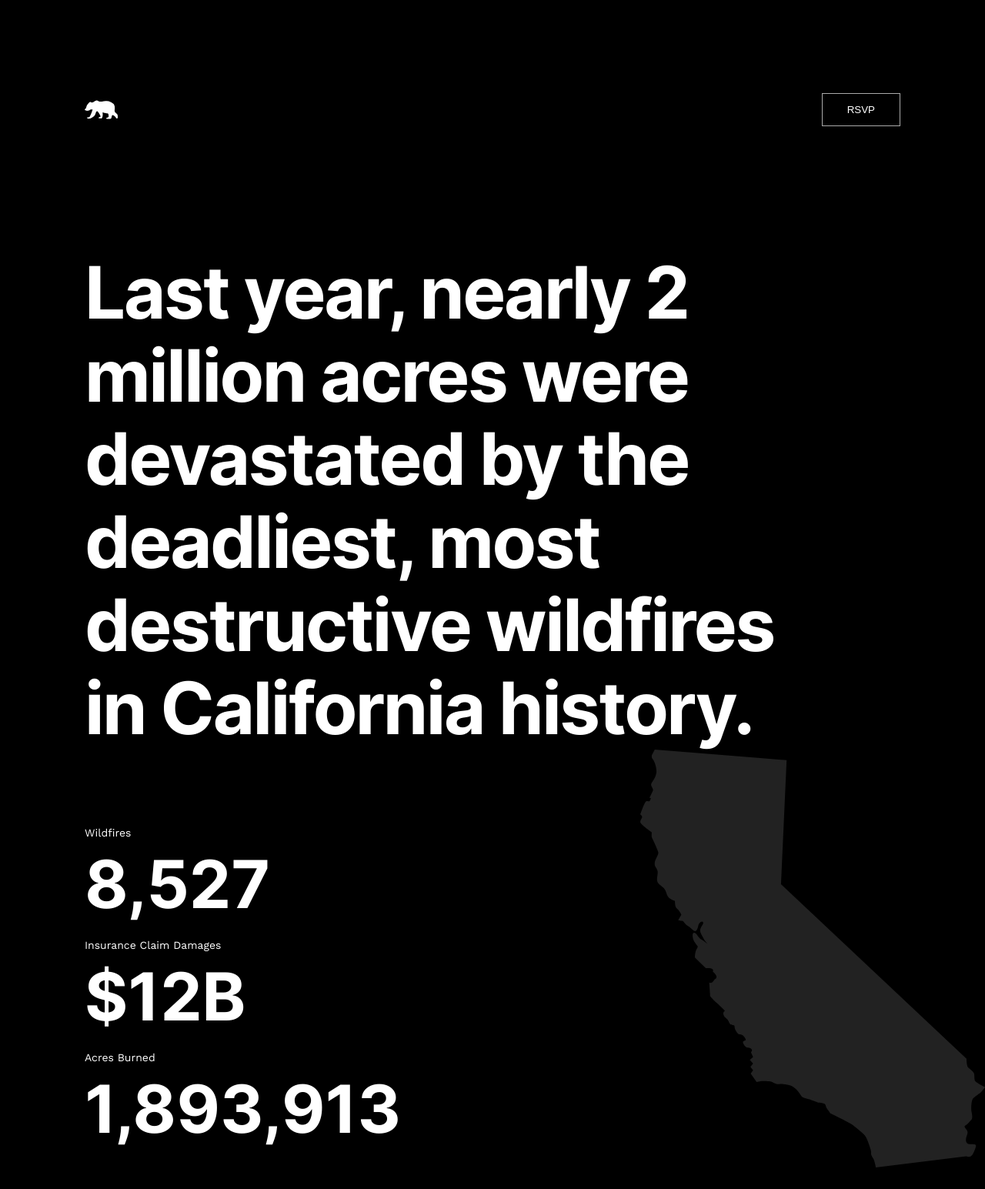
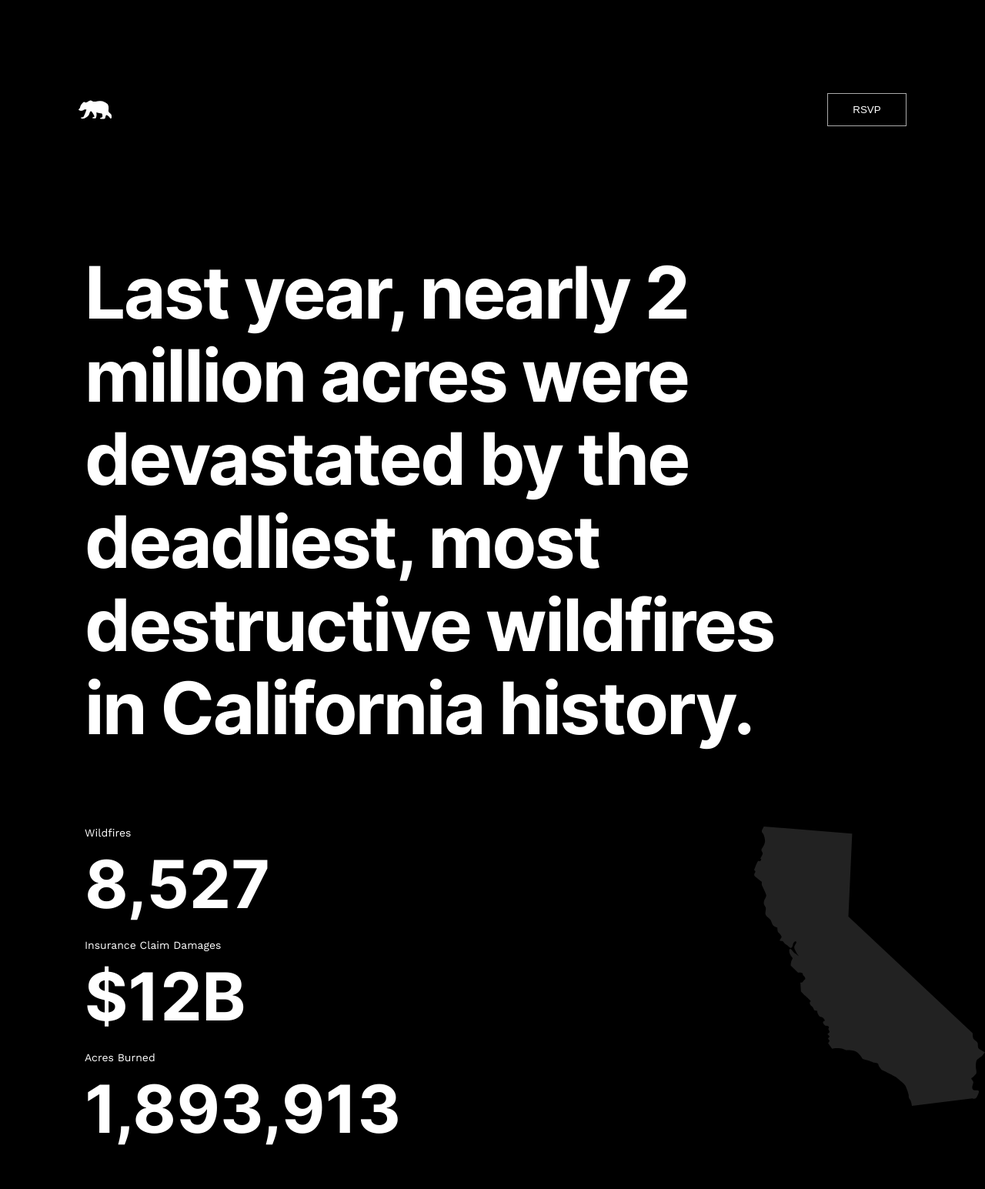
Before and after one commit to huangrunhong/16_Aufgaben, a plain HTML site: page index.html in a window 1280 px wide. Shown: the part 540-2085 px from the top of the page at 77% size. Drawn offline with Linux system fonts and the light colour scheme.

Commit message:
first change

```diff
--- a/assets/scss/style.scss
+++ b/assets/scss/style.scss
@@ -18,14 +18,15 @@
 
 body {
   max-width: 1320px;
-  margin-inline: auto;
+  margin: 0 auto;
 }
 header {
   background-color: black;
   text-align: center;
+  display: flex;
+  flex-direction: column;
+  // align-items: center;
   .Content {
-    margin-inline: 439px;
-
     .Line {
       width: 1px;
       height: 150px;
@@ -52,12 +53,12 @@ header {
   }
 
   .Interaction {
-    margin-top: 308px;
-    padding-bottom: 40px;
+    margin-top: 19.25rem;
+    padding-inline: 8%;
+    padding-bottom: 2.5rem;
     display: flex;
     flex-direction: row;
     justify-content: space-between;
-    padding-inline: 110px;
   }
   img {
     width: 43px;
@@ -83,6 +84,7 @@ header {
     div {
       padding-top: 100px;
       padding-bottom: 17px;
+      flex: 1;
 
       p {
         @include mixin.fontStyle(WorkSans, 14px, 400, white, 16px);
@@ -93,12 +95,15 @@ header {
         margin-bottom: 17px;
       }
     }
-
+  }
+  .map_image {
+    display: block;
+    flex: 1;
+    position: absolute;
+    top: 0;
+    right: 0;
     img {
-      width: 448px;
-      position: absolute;
-      top: 0;
-      right: 0;
+      width: 100%;
     }
   }
 }
@@ -323,7 +328,7 @@ footer {
 
   .Contact {
     margin-top: 6rem;
-    margin-bottom: 20px;
+    padding-bottom: 20px;
     display: flex;
     flex-direction: row;
     justify-content: space-between;
--- a/index.html
+++ b/index.html
@@ -39,7 +39,9 @@
             <p>Acres Burned</p>
             <h3>1,893,913</h3>
           </div>
-          <img src="./assets/image/map.svg" alt="" />
+          <div class="map_image">
+            <img src="./assets/image/map.svg" alt="" />
+          </div>
         </div>
       </section>
       <section class="Stuck_middle">
```
Also changed, not shown: assets/css/media_800.css (added), assets/css/style.css, assets/scss/media_800.scss (added), 3 other files.
